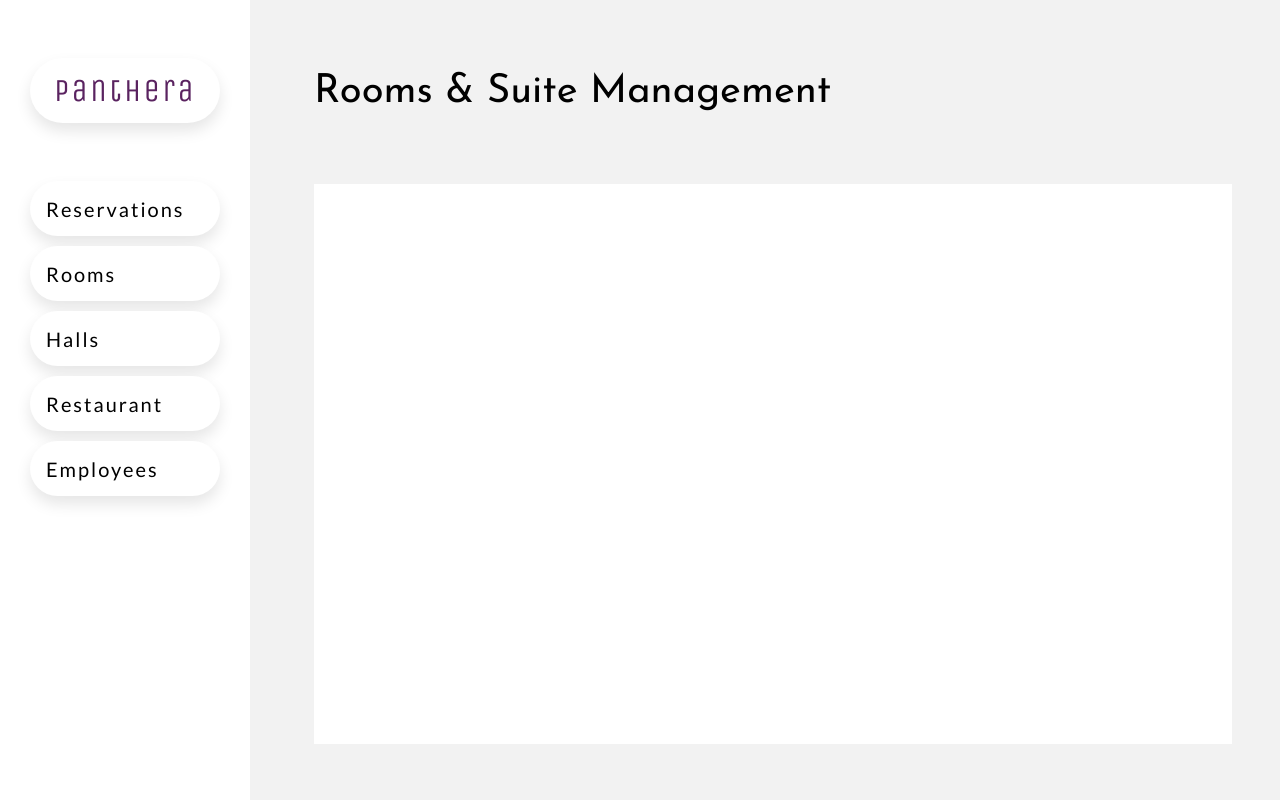
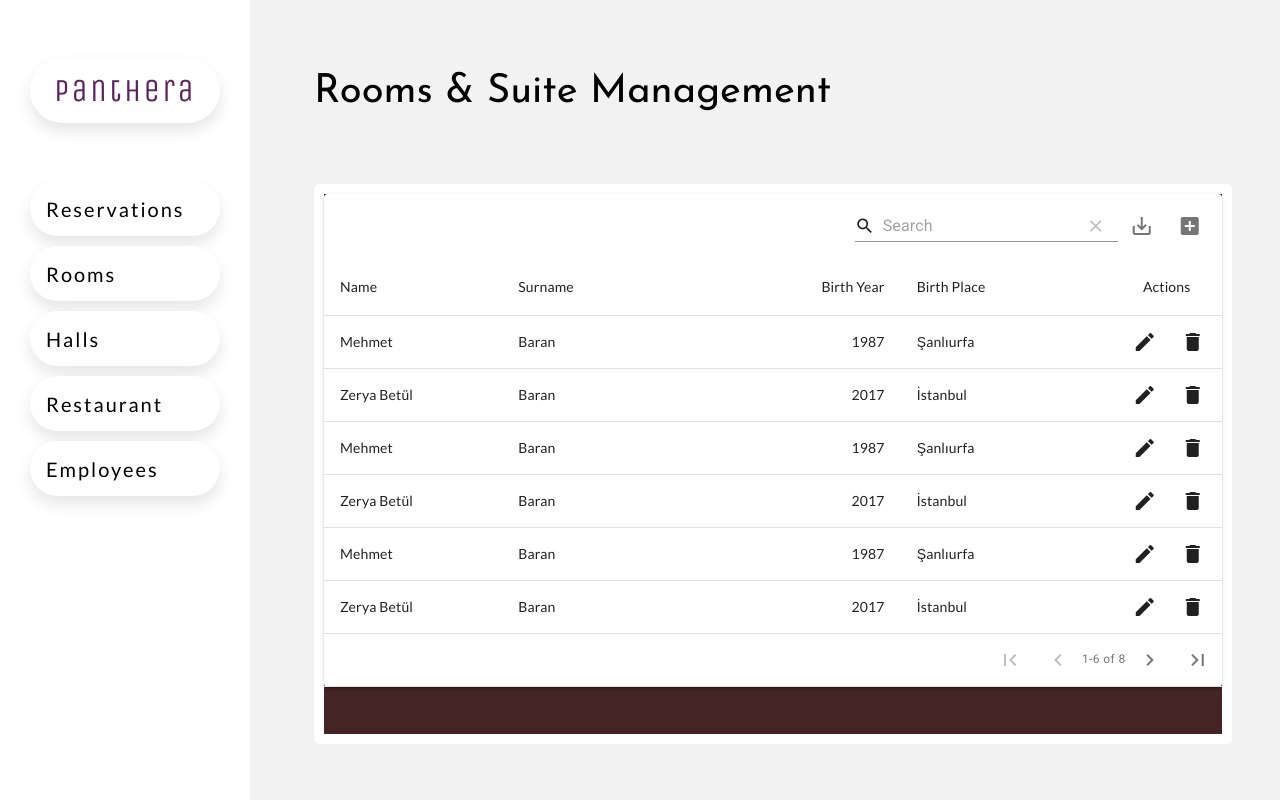
Before and after one commit to supun-priyashan/panthera-hotel-management-system, a React (Create React App) app in the folder client/: page /rooms in a window 1280 px wide. Built offline with nearby package versions, Linux system fonts and the light colour scheme.

Commit message:
Added material table to admin panel

```diff
--- a/client/package.json
+++ b/client/package.json
@@ -3,9 +3,11 @@
   "version": "0.1.0",
   "private": true,
   "dependencies": {
+    "@material-ui/core": "^4.12.3",
     "@testing-library/jest-dom": "^5.14.1",
     "@testing-library/react": "^11.2.7",
     "@testing-library/user-event": "^12.8.3",
+    "material-table": "^1.69.3",
     "react": "^17.0.2",
     "react-dom": "^17.0.2",
     "react-icons": "^4.2.0",
--- a/client/public/index.html
+++ b/client/public/index.html
@@ -9,6 +9,12 @@
       name="description"
       content="Web site created using create-react-app"
     />
+
+    <link
+            rel="stylesheet"
+            href="https://fonts.googleapis.com/icon?family=Material+Icons"
+    />
+
     <link rel="apple-touch-icon" href="%PUBLIC_URL%/logo192.png" />
     <!--
       manifest.json provides metadata used when your web app is installed on a
--- a/client/src/App.css
+++ b/client/src/App.css
@@ -35,9 +35,19 @@
 .main-container{
   width: 95%;
   height: 70%;
-  display: flex;
   background-color: #ffffff;
   float: left;
+  border-radius: 5px;
+  font-size: 14px;
+  padding: 10px;
+  display: flex;
+}
+
+.table-container{
+  width: 100%;
+  height: 100%;
+  padding: 0;
+  background-color: #442424;
 }
 
 .wrap {
--- a/client/src/components/views/Rooms/Rooms.js
+++ b/client/src/components/views/Rooms/Rooms.js
@@ -1,12 +1,72 @@
-import React from 'react';
+import React, {forwardRef} from 'react';
+import MaterialTable from "material-table";
+import {Fab} from "@material-ui/core";
 
 export const Rooms = () => {
+    const myTextIcon = React.useRef(null);
+
     return (
         <div className={'content'}>
             <div className={'dashboard-header'}>
                 Rooms & Suite Management
             </div>
             <div className={'main-container'}>
+                <div className={'table-container'}>
+                    <MaterialTable
+                        title="Rooms and Suites"
+                        columns={[
+                            { title: 'Name', field: 'name' },
+                            { title: 'Surname', field: 'surname' },
+                            { title: 'Birth Year', field: 'birthYear', type: 'numeric' },
+                            {
+                                title: 'Birth Place',
+                                field: 'birthCity',
+                                lookup: { 34: 'İstanbul', 63: 'Şanlıurfa' },
+                            },
+                        ]}
+                        data={[
+                            { name: 'Mehmet', surname: 'Baran', birthYear: 1987, birthCity: 63 },
+                            { name: 'Zerya Betül', surname: 'Baran', birthYear: 2017, birthCity: 34 },
+                            { name: 'Mehmet', surname: 'Baran', birthYear: 1987, birthCity: 63 },
+                            { name: 'Zerya Betül', surname: 'Baran', birthYear: 2017, birthCity: 34 },
+                            { name: 'Mehmet', surname: 'Baran', birthYear: 1987, birthCity: 63 },
+                            { name: 'Zerya Betül', surname: 'Baran', birthYear: 2017, birthCity: 34 },
+                            { name: 'Mehmet', surname: 'Baran', birthYear: 1987, birthCity: 63 },
+                            { name: 'Zerya Betül', surname: 'Baran', birthYear: 2017, birthCity: 34 },
+                        ]}
+                        actions={[
+                            {
+                                icon: 'edit',
+                                tooltip: 'Edit User',
+                                onClick: (event, rowData) => alert("You saved " + rowData.name)
+                            },
+
+                            {
+                                icon: 'delete',
+                                tooltip: 'Delete User',
+                                onClick: (event, rowData) => alert("You want to delete " + rowData.name),
+                            },
+                            {
+                                icon: "add_box",
+                                tooltip: "Add new room",
+                                //position: "center",
+                                isFreeAction:true,
+                                onClick: () => {
+                                    console.log("clicked");
+                                }
+                            }
+                        ]}
+                        options={{
+                            actionsColumnIndex: -1,
+                            tableLayout: 'auto',
+                            exportButton: true,
+                            sorting: true,
+                            pageSize: 6,
+                            pageSizeOptions: [6],
+                            showTitle: false,
+                        }}
+                    />
+                </div>
             </div>
         </div>
     );
```
